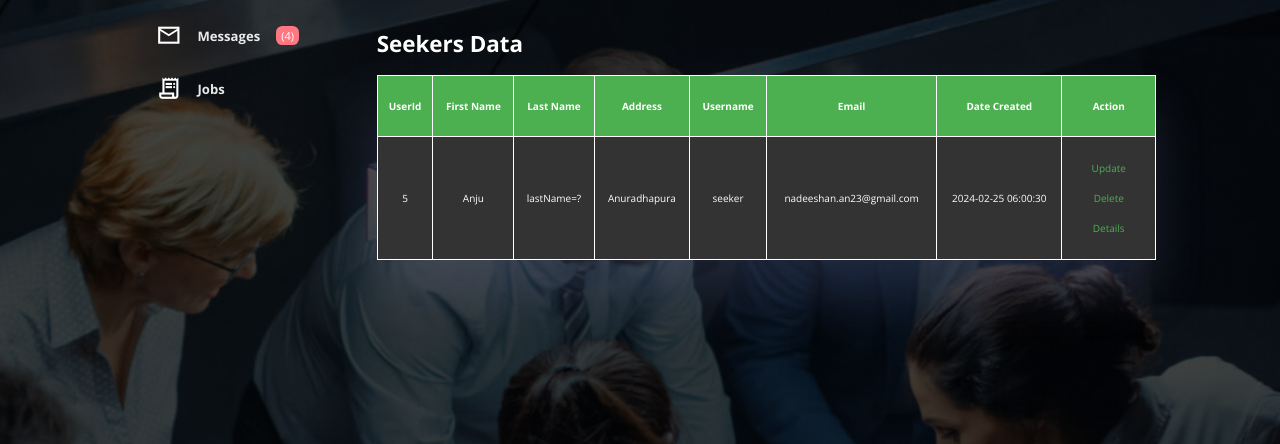
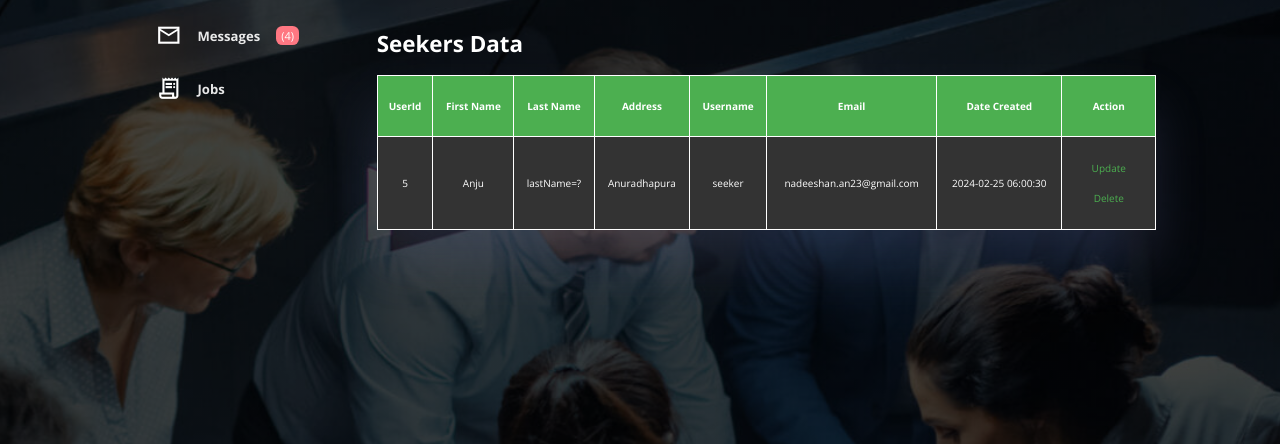
Before and after one commit to anjananadee23/web_develp, a PHP site: page /admin/admin_users.php in a window 1280 px wide. Shown: the part 319-763 px from the top of the page. Run offline with PHP 8.4, Linux system fonts and the light colour scheme; the visitor is signed in with stand-in values (Sample User, id 1); data comes from the database, SQL or seed files in the repository.

Commit message:
Final one

```diff
--- a/admin/admin_users.php
+++ b/admin/admin_users.php
@@ -139,7 +139,7 @@ if ($tab == 'seekers') {
                         echo "<td>
                                 <a href='edit_user.php?id=".$row[$idColumn]."&tab=".$tab."'>Update</a>
                                 <a href='?delete_user=".$row[$idColumn]."&tab=".$tab."'>Delete</a>
-                                <a href='view_user.php?id=".$row[$idColumn]."&tab=".$tab."'>Details</a>
+
                             </td>";
                         echo "</tr>";
                     }
```
